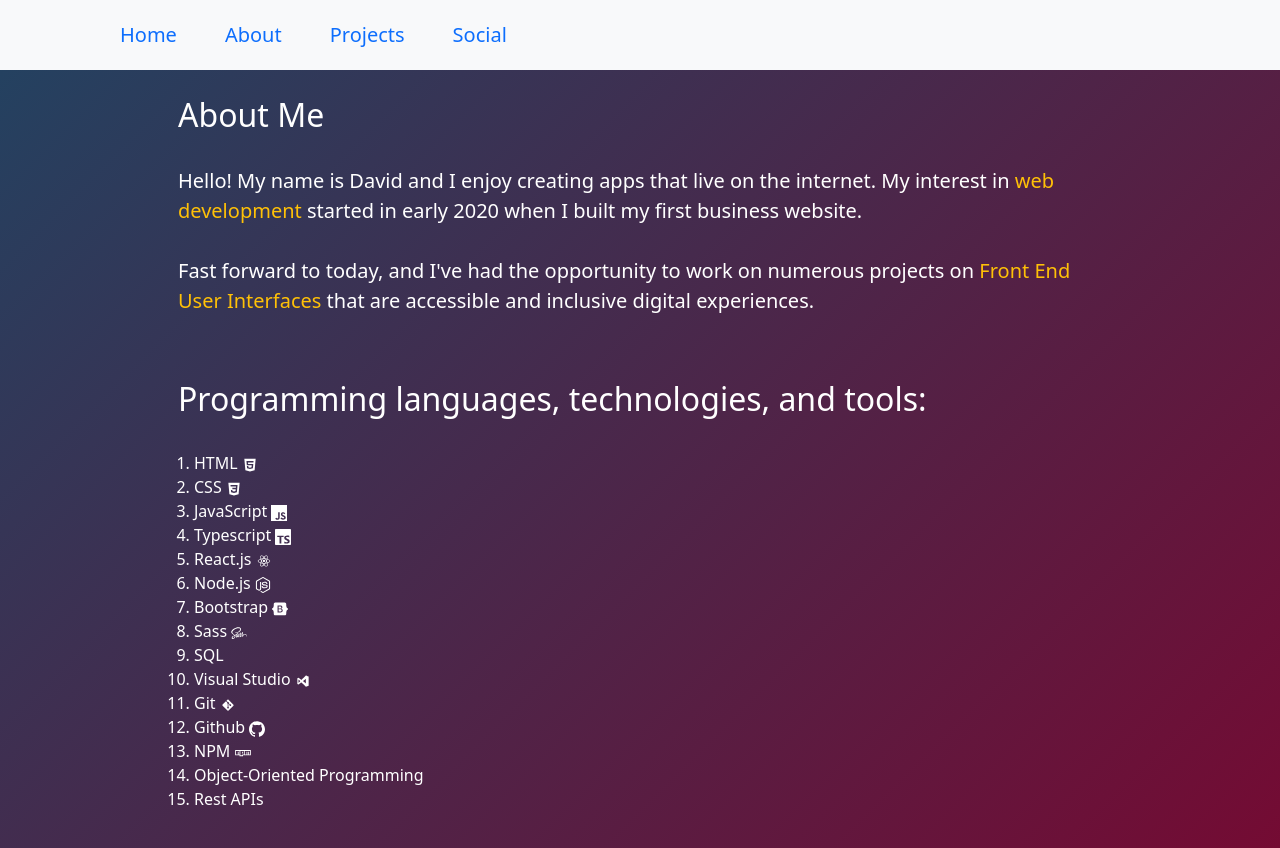
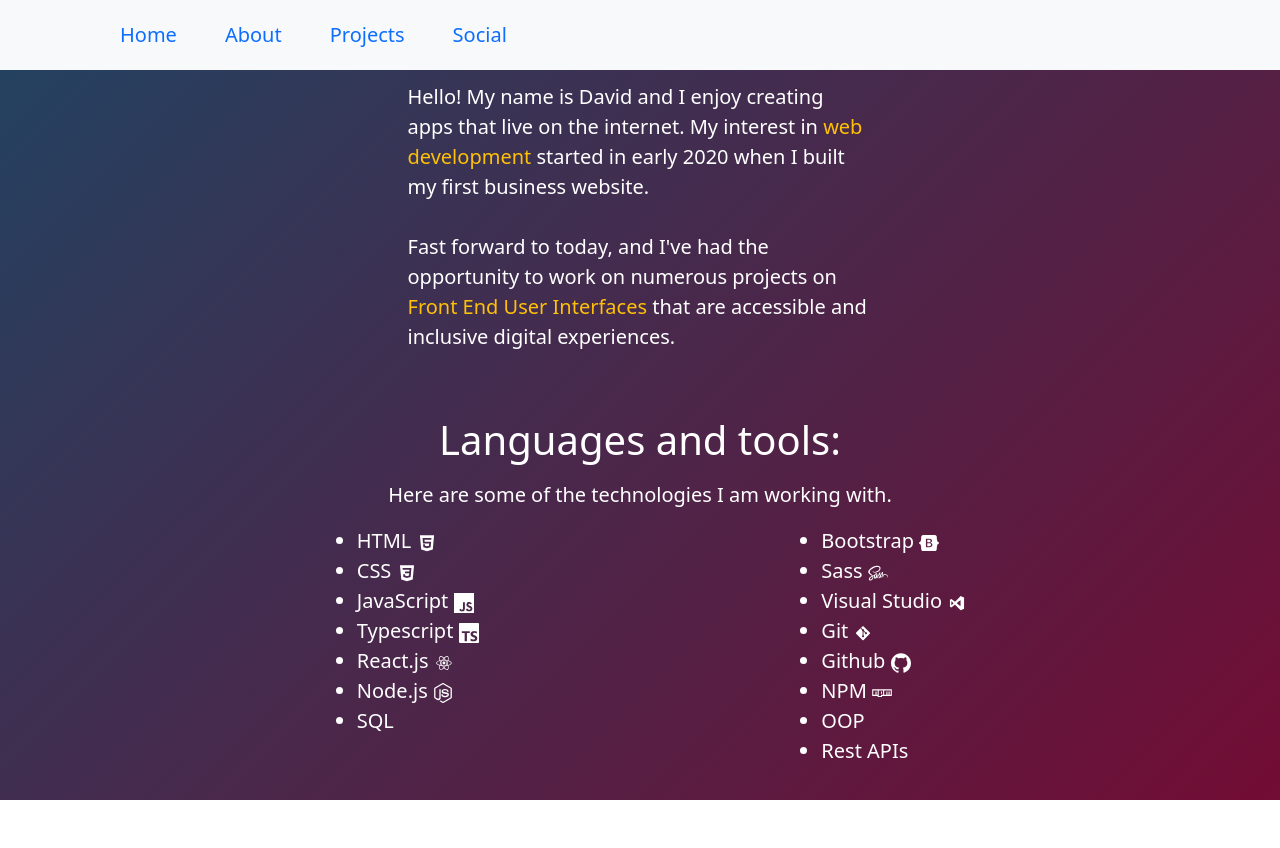
Before and after one commit to asbillt/portfolio-website, a React (Create React App) app: page /about in a window 1280 px wide. After the commit the page ends 800 px from the top, so only its background shows below. Built offline with nearby package versions, Linux system fonts and the light colour scheme.

Commit message:
Updates layout for about component.

```diff
--- a/src/Components/About.js
+++ b/src/Components/About.js
@@ -24,11 +24,11 @@
   return (
     <div>
       <NavigationBar />
-      <Container className="vh-100 d-flex justify-content-center text-white mt-5 pt-5">
-        <div className="px-5 mx-5">
-          <Row className="">
-            <div className="pb-4">
-              <h2 className="pb-4">About Me</h2>
+      <Container className="vh-100 d-flex text-white justify-content-center align-items-center flex-column">
+        <Row className="pb-5">
+          <div className="d-flex justify-content-center">
+            <Col className="col-sm-10 col-md-8 col-lg-6 col-xl-5 col-xxl-5">
+              <h1 className="text-center pb-2">About Me</h1>
               <p className="fs-5">
                 Hello! My name is David and I enjoy creating apps that live on
                 the internet. My interest in{" "}
@@ -43,13 +43,20 @@
                 </span>{" "}
                 that are accessible and inclusive digital experiences.
               </p>
-            </div>
-            <div className="pt-4">
-              <h2 className="pb-4">
-                Programming languages, technologies, and tools:
-              </h2>
-              <Col>
-                <ol className="ps-3">
+            </Col>
+          </div>
+        </Row>
+        <Row className="">
+          <div className="">
+            <Row>
+              <h1 className="pb-2 text-center">Languages and tools:</h1>
+              <p className="fs-5 text-center">
+                Here are some of the technologies I am working with.
+              </p>
+            </Row>
+            <Row className="fs-5 d-flex">
+              <Col className="d-flex justify-content-center">
+                <ul className="">
                   <li>
                     HTML <DiHtml5 />
                   </li>
@@ -68,13 +75,18 @@
                   <li>
                     Node.js <SiNodedotjs />
                   </li>
+                  <li>SQL</li>
+                </ul>
+              </Col>
+              <Col className="d-flex justify-content-center">
+                <ul>
                   <li>
                     Bootstrap <SiBootstrap />
                   </li>
                   <li>
                     Sass <DiSass />
                   </li>
-                  <li>SQL</li>
+
                   <li>
                     Visual Studio <DiVisualstudio />
                   </li>
@@ -87,13 +99,13 @@
                   <li>
                     NPM <DiNpm />
                   </li>
-                  <li>Object-Oriented Programming</li>
+                  <li>OOP</li>
                   <li>Rest APIs</li>
-                </ol>
+                </ul>
               </Col>
-            </div>
-          </Row>
-        </div>
+            </Row>
+          </div>
+        </Row>
       </Container>
     </div>
   );
```
